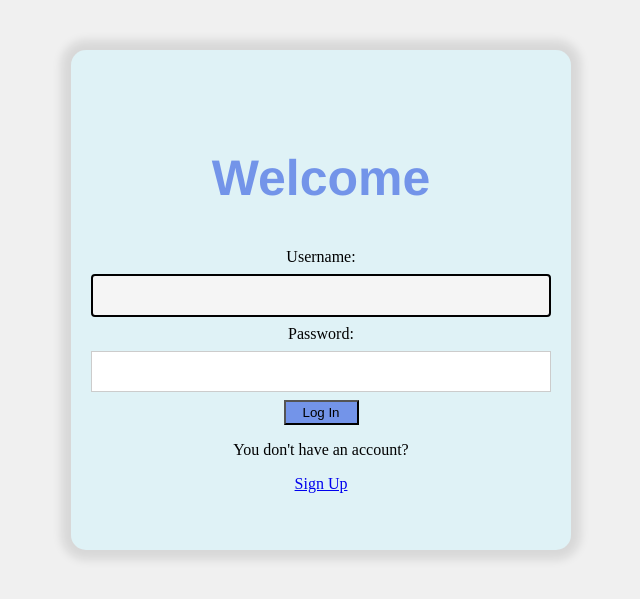
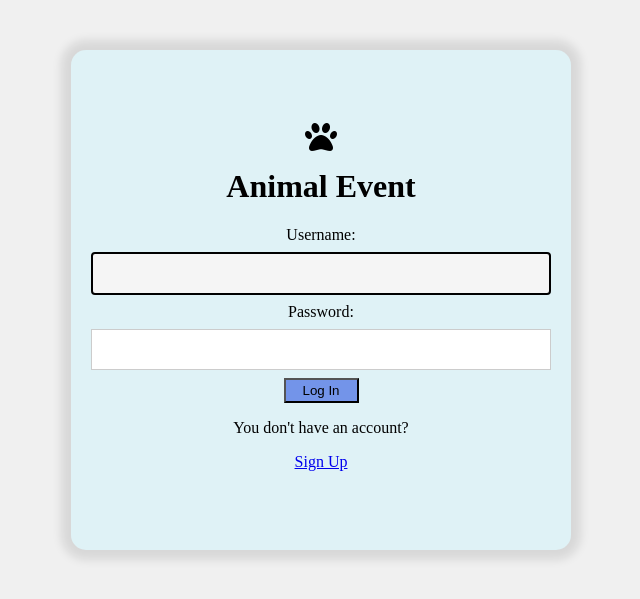
Before and after one commit to ttaulant/ProjektiWEB, a PHP site: page /login.php in a window 1280 px wide. Shown: the top 599 px of the page, without its empty margins (319-959 px from the left). Run offline with PHP 8.4, Linux system fonts and the light colour scheme; some libraries are stand-ins or nearby versions.

Commit message:
added icon and app name

```diff
--- a/login.php
+++ b/login.php
@@ -4,13 +4,18 @@
 
         <title>Log In</title>
         <link rel="stylesheet" href="style.css">
+        <script src="https://kit.fontawesome.com/dabac98fff.js" crossorigin="anonymous"></script>
 
     </head>
     <body>
 
         <div class="loginMain">
+            <div>
+                <i class="fa-solid fa-paw fa-2xl"></i>
+                <h1>Animal Event</h1>
+            </div>
+            <div>
                 <form id="loginForm" action="validate.php" method="post">
-                    <h2> Welcome </h2>
                         <label for="username">Username:</label>
                         <input type="text" id="username" name="username" required>
                         <label for="password">Password:</label>
@@ -20,6 +25,7 @@
                         <a href="signup.php">Sign Up</a>
 
                 </form>
+            </div>
         </div>
         <p class="error" id="error"></p>
 
--- a/style.css
+++ b/style.css
@@ -96,6 +96,7 @@ body {
 }
 
 .loginMain {
+    flex-direction: column;
     display: flex;
     justify-content: center;
     align-items: center;
```
Lines whose indentation alone changed are shown as unchanged.
